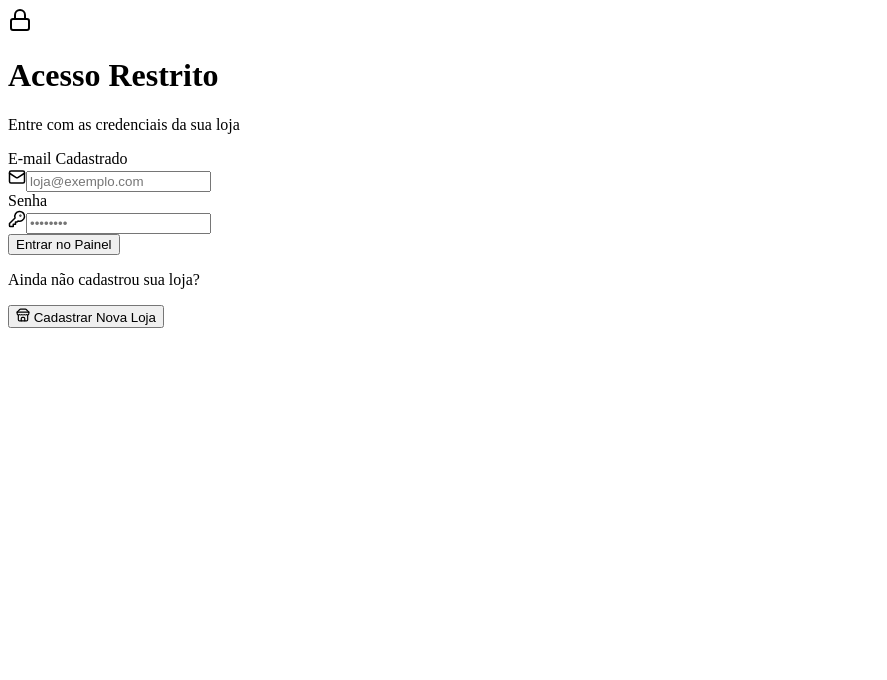
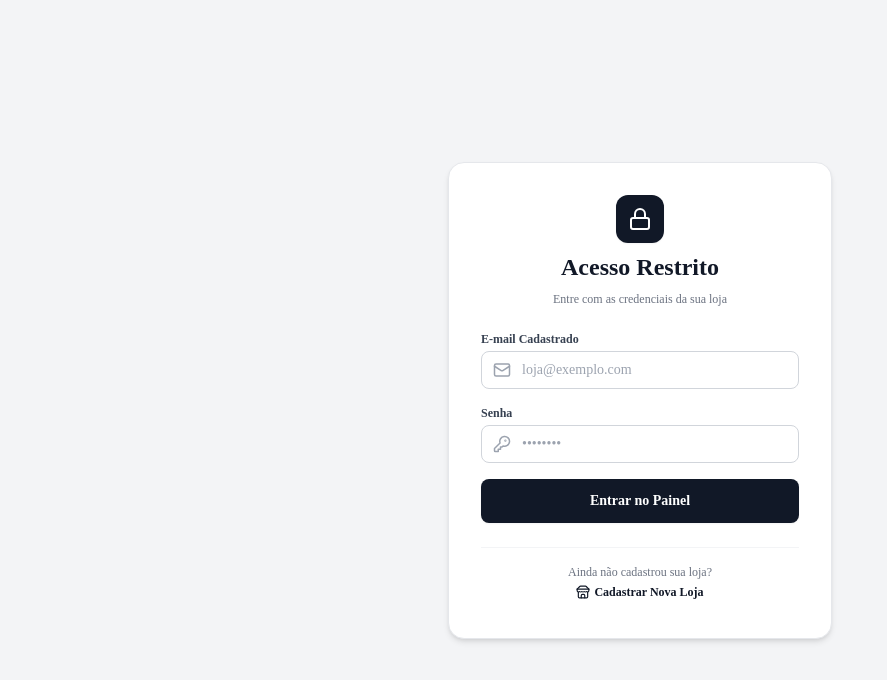
Before and after one commit to mrthoninnys-droid/garagem-com-sistema, a Next.js app: page /admin in a window 1280 px wide. Shown: the top 680 px of the page, without its empty margins (0-887 px from the left). Built offline with nearby package versions, Linux system fonts and the light colour scheme.

Commit message:
Fix final: tipagem do CSS corrigida e login do admin ativado

```diff
--- a/src/app/admin/layout.tsx
+++ b/src/app/admin/layout.tsx
@@ -1,5 +1,5 @@
 'use client';
 
 export default function AdminLayout({ children }: { children: React.ReactNode }) {
-  return <>{children}</>;
+  return <div className="min-h-screen bg-neutral-50">{children}</div>;
 }
--- a/src/app/admin/page.tsx
+++ b/src/app/admin/page.tsx
@@ -2,7 +2,6 @@
 
 import { useEffect, useState } from 'react';
 import Link from 'next/link';
-import dynamic from 'next/dynamic';
 import {
   DollarSign,
   ShoppingBag,
@@ -28,7 +27,8 @@ import {
   StoreAccount,
 } from '@/lib/auth';
 
-function AdminDashboardContent() {
+export default function AdminDashboardPage() {
+  const [mounted, setMounted] = useState(false);
   const [activeStore, setActiveStore] = useState<StoreAccount | null>(null);
   const [authMode, setAuthMode] = useState<'login' | 'register'>('login');
 
@@ -44,6 +44,7 @@ function AdminDashboardContent() {
   const [regError, setRegError] = useState('');
 
   useEffect(() => {
+    setMounted(true);
     setActiveStore(getCurrentActiveStore());
   }, []);
 
@@ -74,7 +75,17 @@ function AdminDashboardContent() {
     setActiveStore(null);
   };
 
-  // TELA DE AUTENTICAÇÃO (Exibida se não houver loja logada)
+  // 1. ANTES DA MONTAGEM: Garante 100% de igualdade entre o HTML do servidor e o primeiro render do cliente
+  if (!mounted) {
+    return (
+      <div className="min-h-screen bg-neutral-100 flex flex-col items-center justify-center p-4 text-center">
+        <Loader2 size={36} className="animate-spin text-neutral-900 mb-3" />
+        <p className="text-sm font-bold text-neutral-800">Carregando painel...</p>
+      </div>
+    );
+  }
+
+  // 2. TELA DE AUTENTICAÇÃO: Exibida se não houver loja logada
   if (!activeStore) {
     return (
       <div className="min-h-screen bg-neutral-100 flex items-center justify-center p-4">
@@ -217,7 +228,7 @@ function AdminDashboardContent() {
     );
   }
 
-  // PAINEL DE GESTÃO (Exibido após o login)
+  // 3. PAINEL DE GESTÃO: Exibido após login efetuado
   const adminModules = [
     {
       title: 'Controle de Caixa',
@@ -338,14 +349,3 @@ function AdminDashboardContent() {
     </div>
   );
 }
-
-// Desativa o SSR para eliminar completamente os erros de hidratação do React
-export default dynamic(() => Promise.resolve(AdminDashboardContent), {
-  ssr: false,
-  loading: () => (
-    <div className="min-h-screen bg-neutral-100 flex flex-col items-center justify-center p-4 text-center">
-      <Loader2 size={36} className="animate-spin text-neutral-900 mb-3" />
-      <p className="text-sm font-bold text-neutral-800">Carregando painel...</p>
-    </div>
-  ),
-});
--- a/src/app/layout.tsx
+++ b/src/app/layout.tsx
@@ -1,4 +1,5 @@
 import type { Metadata } from 'next';
+import './globals.css';
 
 export const metadata: Metadata = {
   title: 'Garagem.Com - Sistema de Gestão',
@@ -8,7 +9,9 @@ export const metadata: Metadata = {
 export default function RootLayout({ children }: { children: React.ReactNode }) {
   return (
     <html lang="pt-BR" suppressHydrationWarning>
-      <body suppressHydrationWarning>{children}</body>
+      <body suppressHydrationWarning className="bg-neutral-50 min-h-screen antialiased">
+        {children}
+      </body>
     </html>
   );
 }
--- /dev/null
+++ b/src/css.d.ts
@@ -0,0 +1 @@
+declare module '*.css';
```
